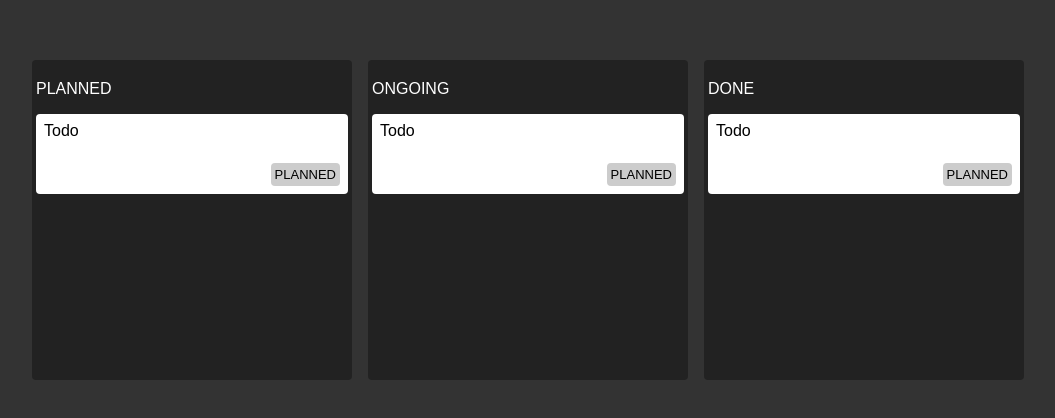
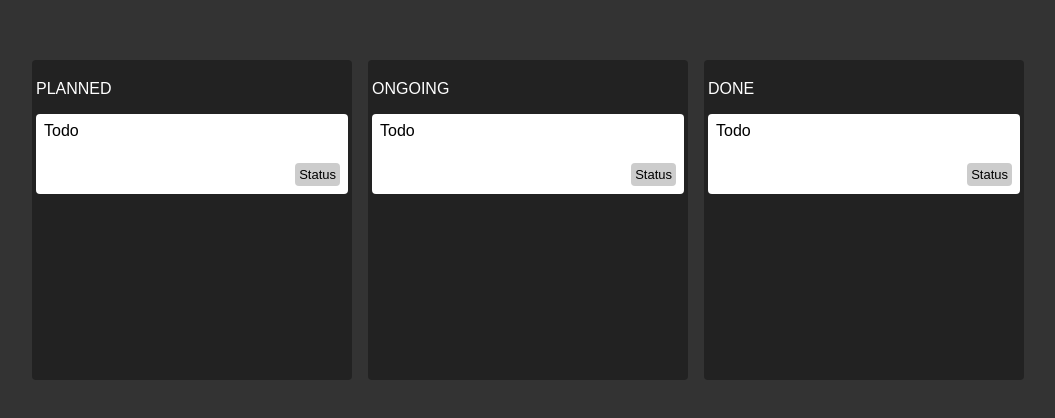
Before and after one commit to deumolo/nz-zustand-tutorial, a React (Vite) app: page / in a window 1280 px wide. Shown: the part 180-598 px from the top of the page, without its empty margins (112-1167 px from the left). Built offline with nearby package versions, Linux system fonts and the light colour scheme.

Commit message:
Installation and use of classnames utility

```diff
--- a/package.json
+++ b/package.json
@@ -10,6 +10,7 @@
     "preview": "vite preview"
   },
   "dependencies": {
+    "classnames": "^2.3.2",
     "react": "^18.2.0",
     "react-dom": "^18.2.0",
     "zustand": "^4.4.1"
--- a/src/components/Task.css
+++ b/src/components/Task.css
@@ -16,7 +16,17 @@
 
 .status {
     font-size: small;
-    background: var(--COLOR-GRAY-LIGHT);
     padding: 0.25rem;
     border-radius: 4px;
 }
+
+.PLANNED {
+    background: var(--COLOR-GRAY-LIGHT);
+
+}
+.ONGOING {
+    background: var(--COLOR-ONGOING);
+}
+.DONE {
+    background: var(--COLOR-DONE);
+}
--- a/src/components/Task.jsx
+++ b/src/components/Task.jsx
@@ -1,14 +1,15 @@
+import classNames from 'classnames';
 import './Task.css'
 import React from 'react';
 
-const STATUS = "PLANNED"
+const STATUS = 'PLANNED';
 
 function Task({ title }) {
   return <div className='task'>
     <div>{title}</div>
     <div className='bottomWrapper'>
       <div></div>
-      <div className='status'>{ STATUS }</div>
+      <div className={classNames('status', STATUS)}> Status </div>
     </div>
   </div>;
 }
```
Also changed, not shown: 1 other file (tests, documents, lock files or other folders).
